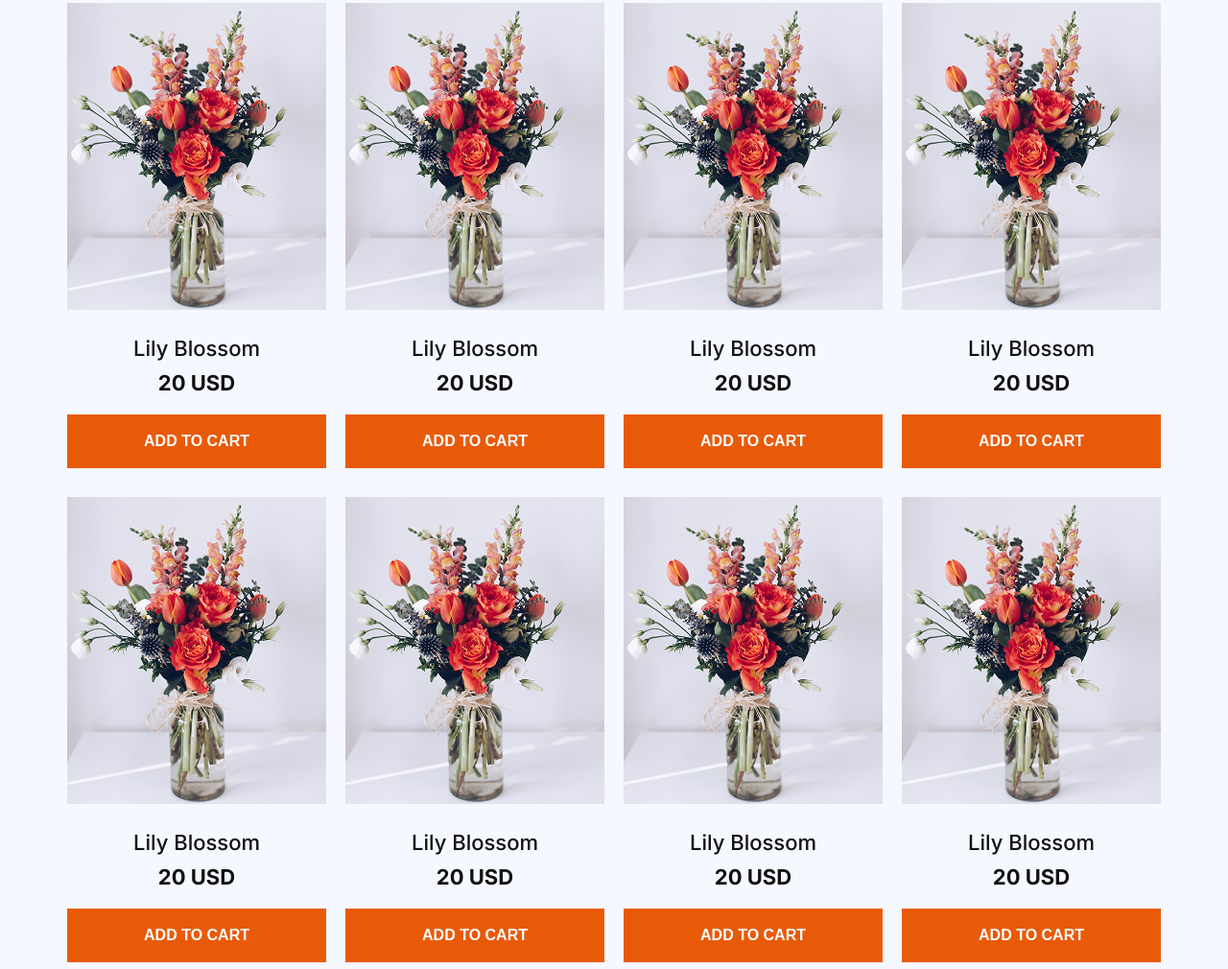
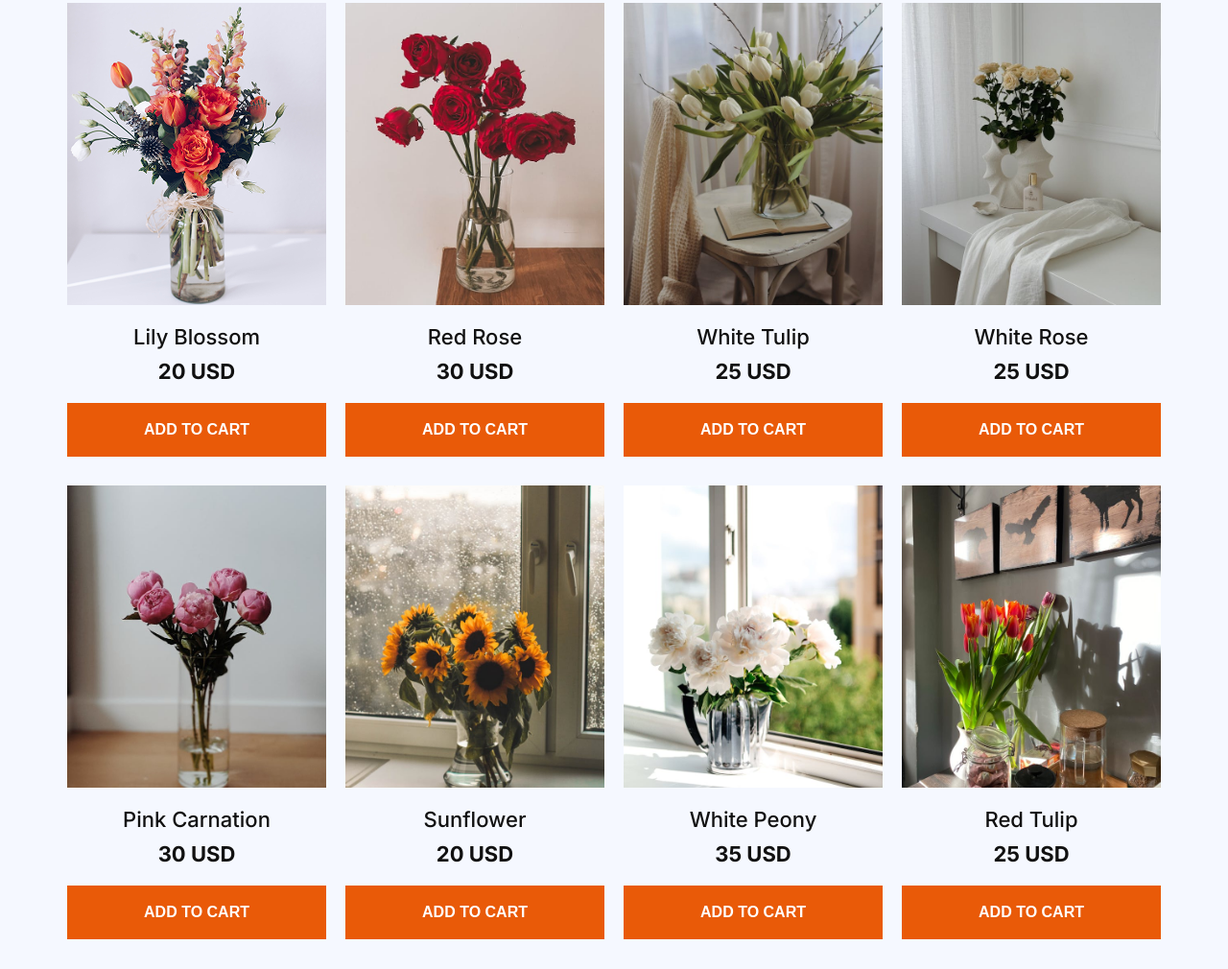
Before and after one commit to sayhan911/Assignment-Responsive-Flowers, a plain HTML site: page index.html in a window 1280 px wide. Shown: the part 1050-2060 px from the top of the page at 96% size. Drawn offline with Linux system fonts and the light colour scheme.

Commit message:
added new flowers pictures

```diff
--- a/index.html
+++ b/index.html
@@ -43,58 +43,58 @@
                     </div>
                 </div>
                 <div class="card-content">
-                    <img src="assets/sample-flower-image.png" alt="Lilly Blossom">
+                    <img src="assets/red rose.png" alt="Red Rose">
                     <div class="card-description">
-                        <h4>Lily Blossom</h4>
+                        <h4>Red Rose</h4>
+                        <p>30 USD</p>
+                        <button>Add to Cart</button>
+                    </div>
+                </div>
+                <div class="card-content">
+                    <img src="assets/white tulip.png" alt="White Tulip">
+                    <div class="card-description">
+                        <h4>White Tulip</h4>
+                        <p>25 USD</p>
+                        <button>Add to Cart</button>
+                    </div>
+                </div>
+                <div class="card-content">
+                    <img src="assets/white rose.png" alt="White Rose">
+                    <div class="card-description">
+                        <h4>White Rose</h4>
+                        <p>25 USD</p>
+                        <button>Add to Cart</button>
+                    </div>
+                </div>
+                <div class="card-content">
+                    <img src="assets/Pink Carnation.png" alt="Pink Carnation">
+                    <div class="card-description">
+                        <h4>Pink Carnation</h4>
+                        <p>30 USD</p>
+                        <button>Add to Cart</button>
+                    </div>
+                </div>
+                <div class="card-content">
+                    <img src="assets/sunflower.png" alt="Sunflower">
+                    <div class="card-description">
+                        <h4>Sunflower</h4>
                         <p>20 USD</p>
                         <button>Add to Cart</button>
                     </div>
                 </div>
                 <div class="card-content">
-                    <img src="assets/sample-flower-image.png" alt="Lilly Blossom">
+                    <img src="assets/White Peonies.png" alt="White Peony">
                     <div class="card-description">
-                        <h4>Lily Blossom</h4>
-                        <p>20 USD</p>
+                        <h4>White Peony</h4>
+                        <p>35 USD</p>
                         <button>Add to Cart</button>
                     </div>
                 </div>
                 <div class="card-content">
-                    <img src="assets/sample-flower-image.png" alt="Lilly Blossom">
+                    <img src="assets/red tulip.png" alt="Red Tulip">
                     <div class="card-description">
-                        <h4>Lily Blossom</h4>
-                        <p>20 USD</p>
-                        <button>Add to Cart</button>
-                    </div>
-                </div>
-                <div class="card-content">
-                    <img src="assets/sample-flower-image.png" alt="Lilly Blossom">
-                    <div class="card-description">
-                        <h4>Lily Blossom</h4>
-                        <p>20 USD</p>
-                        <button>Add to Cart</button>
-                    </div>
-                </div>
-                <div class="card-content">
-                    <img src="assets/sample-flower-image.png" alt="Lilly Blossom">
-                    <div class="card-description">
-                        <h4>Lily Blossom</h4>
-                        <p>20 USD</p>
-                        <button>Add to Cart</button>
-                    </div>
-                </div>
-                <div class="card-content">
-                    <img src="assets/sample-flower-image.png" alt="Lilly Blossom">
-                    <div class="card-description">
-                        <h4>Lily Blossom</h4>
-                        <p>20 USD</p>
-                        <button>Add to Cart</button>
-                    </div>
-                </div>
-                <div class="card-content">
-                    <img src="assets/sample-flower-image.png" alt="Lilly Blossom">
-                    <div class="card-description">
-                        <h4>Lily Blossom</h4>
-                        <p>20 USD</p>
+                        <h4>Red Tulip</h4>
+                        <p>25 USD</p>
                         <button>Add to Cart</button>
                     </div>
                 </div>
--- a/styles/styles.css
+++ b/styles/styles.css
@@ -121,7 +121,10 @@
 }
 .card-content img{
     width: 270px;
-    height: 323px;
+    height: 315px;
+    object-fit: cover;
+    object-position: center;
+    display: block;
 }
 .card-description h4{
     font-size: 22px;
@@ -299,7 +302,7 @@
  }
 
 /* responsive design for mobile devices */
-@media screen and (max-width: 769px){
+@media screen and (max-width: 576px){
 
     /* header section styles */
 .nav-links li a.home-nav,
@@ -357,7 +360,7 @@
 }
 .card-content img{
     width: 100%;
-    height: auto;
+    height: 215px;
 }
 .card-description h4{
     font-size: 16px;
```
Also changed, not shown: assets/Pink Carnation.png (added), assets/White Peonies.png (added), assets/red rose.png (added), assets/red tulip.png (added), assets/sunflower.png (added), assets/white rose.png (added), assets/white tulip.png (added).
